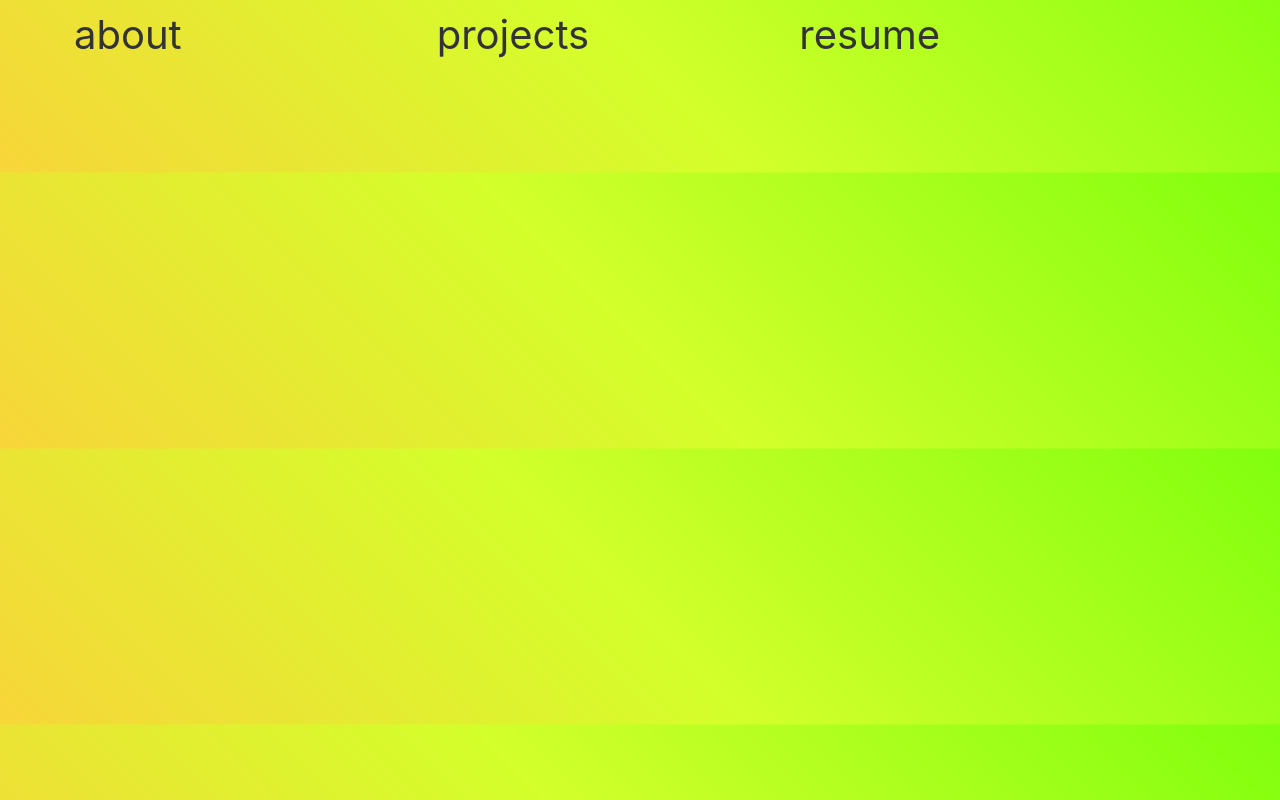
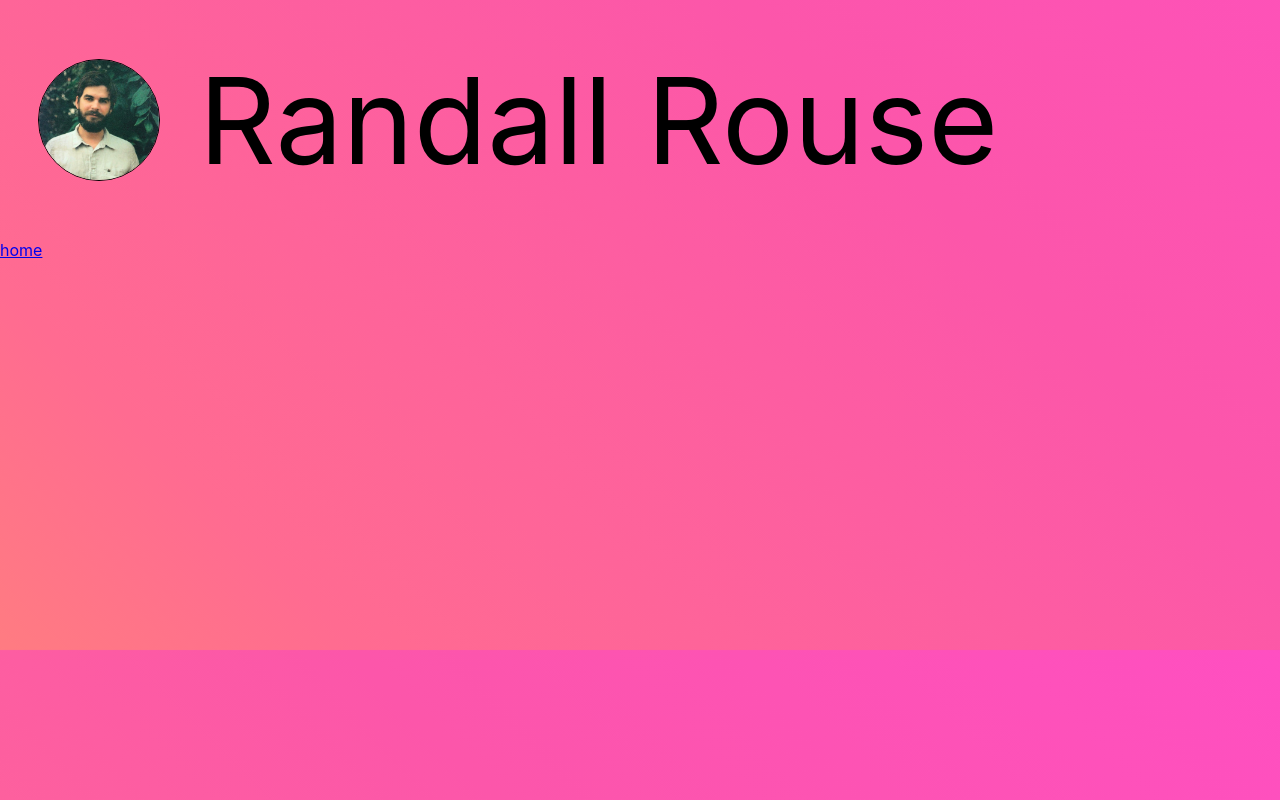
Before and after one commit to r-rouse/portfolio, a React (Create React App) app: page /about in a window 1280 px wide. Built offline with nearby package versions, Linux system fonts and the light colour scheme.

Commit message:
feat: added navigation links

```diff
--- a/public/index.html
+++ b/public/index.html
@@ -24,7 +24,7 @@
       work correctly both with client-side routing and a non-root public URL.
       Learn how to configure a non-root public URL by running `npm run build`.
     -->
-    <title>React App</title>
+    <title>Randall's Portfolio</title>
   </head>
   <body>
     <noscript>You need to enable JavaScript to run this app.</noscript>
--- a/src/App.css
+++ b/src/App.css
@@ -3,7 +3,7 @@
 }
 
 body {
-  background: linear-gradient(45deg, #ff4ec4, #fc56aa, #ff6b91, #ff9a65, #ffcd3c, #d3ff2a, #76ff0a);
+  background: linear-gradient(45deg, #76ff0a, #d3ff2a, #ffcd3c, #ff9a65, #ff6b91, #fc56aa, #ff4ec4);
   background-size: 400% 400%;
   animation: rainbow-gradient 20s ease infinite;
 }
--- a/src/App.js
+++ b/src/App.js
@@ -2,13 +2,22 @@ import './App.css';
 import {  Routes, Route } from 'react-router-dom';
 import { Body } from './components/Body';
 import { Links } from './components/Links';
+import { Resume } from './pages/resume';
+import { Header } from './components/Header';
+import { About } from './pages/about';
+import { Project } from './pages/projects';
 
 function App() {
   return (
+    <>
+    <Header/>
       <Routes>
         <Route exact path="/" element={<Body />} />
-        <Route path="/about" element={<Links />} />
+        <Route path="/about" element={<About />} />
+        <Route path="/resume" element={<Resume />} />
+        <Route path="/pojects" element={<Project />} />
       </Routes>
+      </>
   );
 }
 
--- a/src/components/Body.js
+++ b/src/components/Body.js
@@ -10,7 +10,6 @@ export const Body = () => {
 
     return (
         <div className="body-container">
-            <Header/>
             <div className="links">
                 <Links />
             </div>
--- a/src/components/Drawer.js
+++ b/src/components/Drawer.js
@@ -15,8 +15,8 @@ const MyDrawer = () => {
       <Button onClick={toggleDrawer}>Toggle Drawer</Button>
       <Drawer open={open} onClose={toggleDrawer}>
         <div>
-          <h2>Drawer Content</h2>
-          <p>This is the content of the drawer.</p>
+          <h2>Hi there!</h2>
+          <p>Thanks for dropping by and looking at my portfolio</p>
         </div>
       </Drawer>
     </div>
--- a/src/components/Links.js
+++ b/src/components/Links.js
@@ -1,5 +1,6 @@
 import React from "react";
 import "../styles/links.css"
+import { Link } from 'react-router-dom';
 
 
 
@@ -8,17 +9,23 @@ export const Links = () => {
     const about = "about"
     const projects = "projects"
     const resume = "resume"
+    const textBox = {
+        about: "hey there",
+        projects: "checkout what ive been working on",
+        resume: "self explainitory"
+    }
     return (
         <div className="links-container">
-            <div className="links">
+            <Link className="links" to={"/about"}>
                 {about}
-            </div>
-            <div className="links">
+                {/* <div className="text-1">{textBox.about}</div> */}
+            </Link>
+            <Link className="links" to={"/projects"}>
                 {projects}
-            </div>
-            <div className="links">
+            </Link>
+            <Link className="links" to={"/resume"}>
                 {resume}
-            </div>
+            </Link>
         </div>
 
 
--- /dev/null
+++ b/src/pages/about.js
@@ -0,0 +1,14 @@
+import React from "react";
+import { Link } from 'react-router-dom';
+
+
+
+export const About = () => {
+
+
+    return(
+        <>
+        <Link to={"/"}>home</Link>
+        </>
+    )
+}
--- /dev/null
+++ b/src/pages/projects.js
@@ -0,0 +1,13 @@
+import React from "react";
+import { Link } from 'react-router-dom';
+
+
+export const Project = () => {
+
+
+    return(
+        <>
+        <Link to={"/"}>home</Link>
+        </>
+    )
+}
--- /dev/null
+++ b/src/pages/resume.js
@@ -0,0 +1,14 @@
+import React from "react";
+import PdfFile from "../assets/Randall_Rouse_Resume_2k23.pdf"
+import { Link } from 'react-router-dom';
+
+
+export const Resume = () => {
+
+    return(<>
+        <Link to={"/"}>home</Link>
+        <iframe src={PdfFile} width="100%" height="1500px"></iframe>
+        </>
+
+    )
+}
--- a/src/styles/body.css
+++ b/src/styles/body.css
@@ -11,6 +11,6 @@
     display: flex;
     align-items: center;
     justify-content: center;
-    flex: 1;
+    flex: .9;
 
 }
--- a/src/styles/links.css
+++ b/src/styles/links.css
@@ -1,15 +1,15 @@
-.links-container{
+.links-container {
   display: flex;
-    width: 85%;
+  width: 90%;
   margin-left: 5%;
   margin-right: 10%;
   justify-content: space-around;
   cursor: pointer;
 }
+
 .links {
   display: inline-block;
   padding: 10px;
-    background-color: #f0f0f0, 0%;
   color: #333;
   transition: transform 0.3s, background-color 0.3s;
   font-size: 5vh;
@@ -18,7 +18,19 @@
 
 .links:hover {
   transform: scale(1.1);
-    background-color: #5f664d, 90%;
-    color: #fff;
+  color: aliceblue;
   cursor: crosshair;
 }
+.links:hover .text-1{
+  display: block;
+}
+.text-1 {
+  display: none;
+  position: absolute;
+  top: 100%;
+  left: 0;
+  padding: 10px;
+  background-color: #f1f1f1;
+  border: 1px solid #ccc;
+  border-radius: 4px;
+}
```
Also changed, not shown: 2 other files (tests, documents, lock files or other folders). Lines whose indentation alone changed are shown as unchanged.
